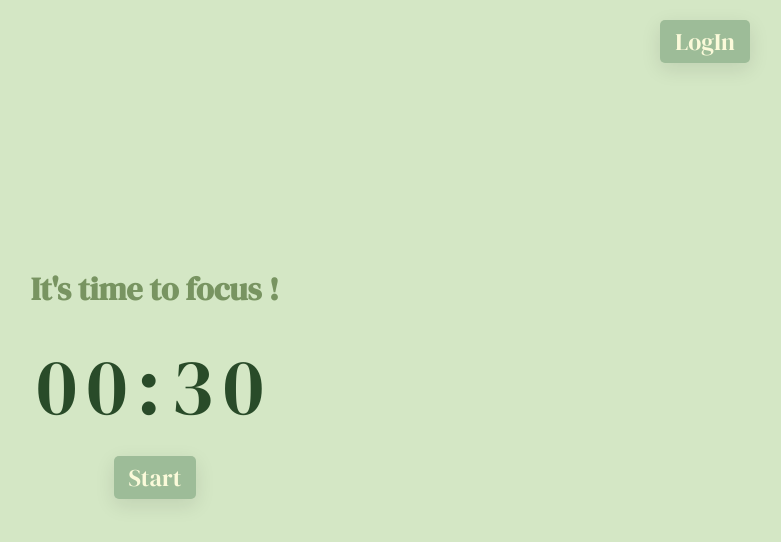
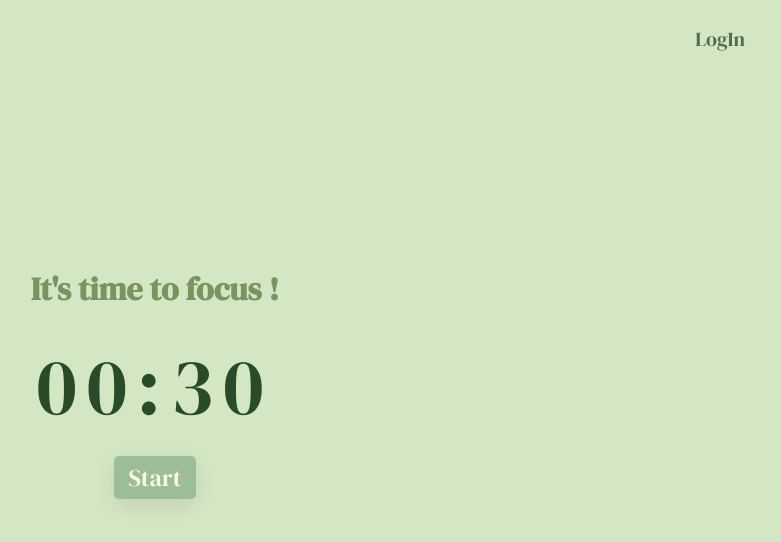
Before and after one commit to cone26/pomo_client, a Next.js app: page / in a window 1280 px wide. Shown: the top 542 px of the page, without its empty margins (485-1266 px from the left). Built offline with nearby package versions, Linux system fonts and the light colour scheme; no server answers.

Commit message:
login button

```diff
--- a/src/Component/ProcessButton.tsx
+++ b/src/Component/ProcessButton.tsx
@@ -10,8 +10,8 @@ export default function ProcessButton(props) {
 
     return (
         <>
-            <button className={'giveUp'} onClick={giveUpHandler}>Give Up</button>
-            <button className={'pause'} onClick={pauseHandler}>Pause</button>
+            <button className={'giveUp watchBtn'} onClick={giveUpHandler}>Give Up</button>
+            <button className={'pause watchBtn'} onClick={pauseHandler}>Pause</button>
         </>
     )
 }
--- a/src/Component/StartButton.tsx
+++ b/src/Component/StartButton.tsx
@@ -8,7 +8,7 @@ export default function StartButton(props:any) {
 
     return (
         <>
-            <button className={'start'} onClick={startHandler}>Start</button>
+            <button className={'start watchBtn'} onClick={startHandler}>Start</button>
         </>
     )
 }
--- a/src/app/globals.css
+++ b/src/app/globals.css
@@ -90,7 +90,7 @@ button {
     border-radius: 50%;
     background-color: #43766C;
 }
-button:hover {
+.watchBtn:hover {
     background: #43766C;
 }
 
@@ -98,5 +98,13 @@ button:hover {
 .logout {
     position: absolute;
     top:20px;
-    right:40px;
+    right:30px;
+    font-size: 20px;
+    background-color: inherit;
+    box-shadow: none;
+    color: #4F6F52;
 }
+.login:hover,
+.logout:hover {
+    color: #9DBC98;
+}
```
